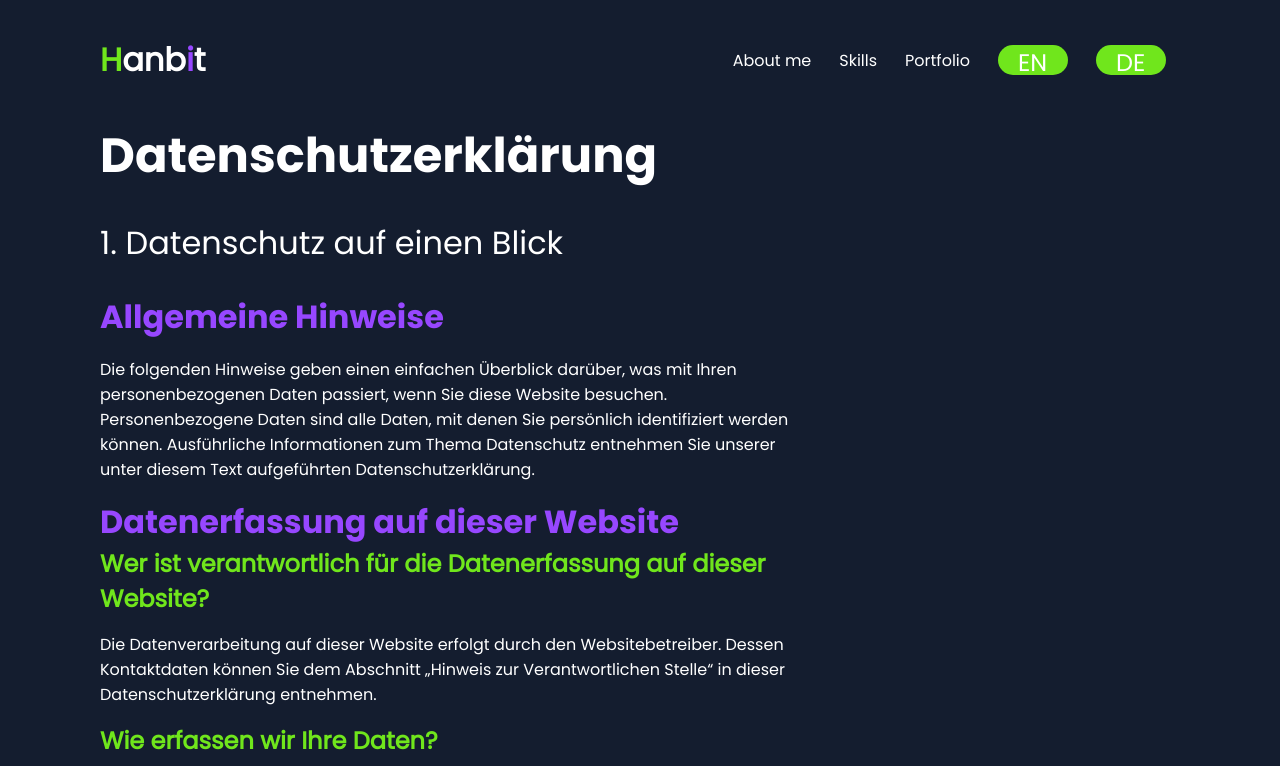
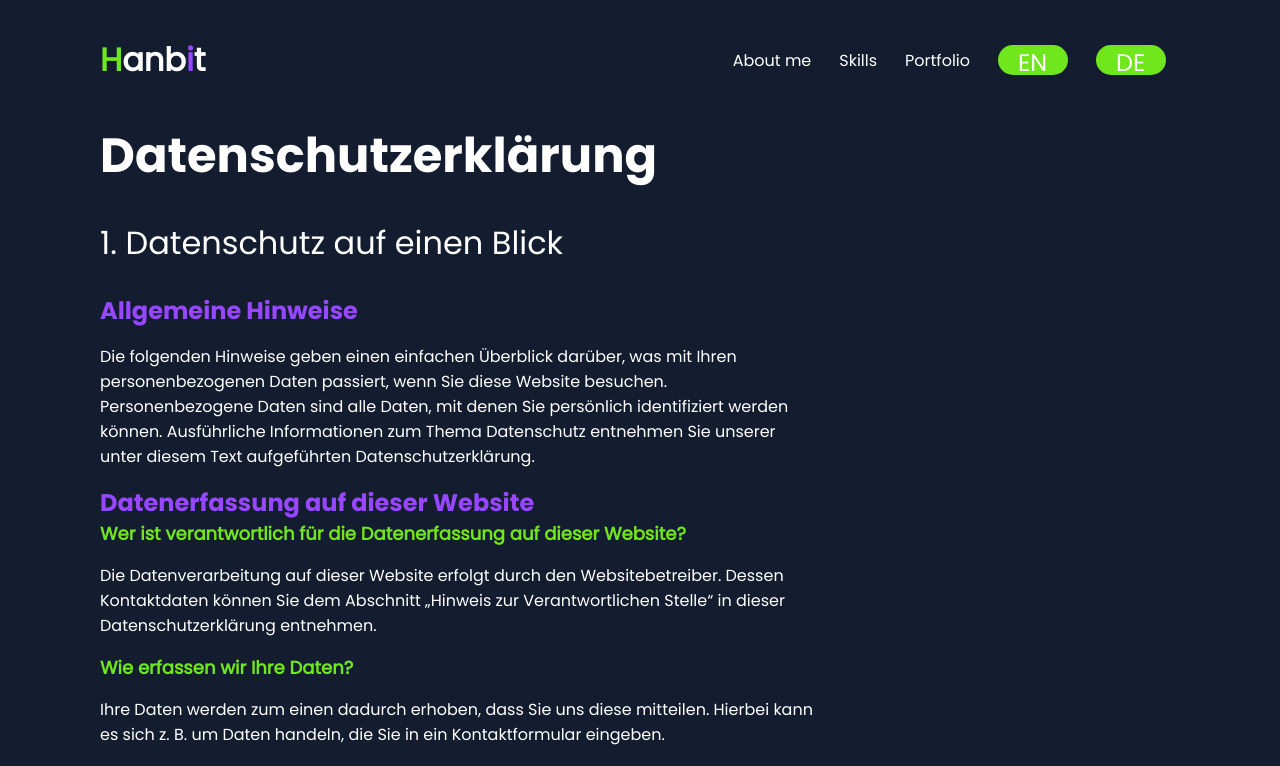
Before and after one commit to hanbit10/portfolio-hanbit, an Angular app: page /policy in a window 1280 px wide. Shown: the top 766 px of the page. Built offline with nearby package versions, Linux system fonts and the light colour scheme.

Commit message:
update links

```diff
--- a/src/app/components/contact/contact.component.html
+++ b/src/app/components/contact/contact.component.html
@@ -59,7 +59,7 @@
           <label for="checkbox" class="button1"></label>
           <p class="checkbox-text">
             {{ translateService.getTranslation("contact.privacy1") }}
-            <a class="link" (click)="gotoPrivacyPolicy()"
+            <a class="link" target="_blank" (click)="gotoPrivacyPolicy()"
               >&nbsp;{{
                 translateService.getTranslation("contact.privacy2")
               }}&nbsp;</a
--- a/src/app/components/contact/contact.component.ts
+++ b/src/app/components/contact/contact.component.ts
@@ -171,6 +171,8 @@ export class ContactComponent implements OnInit {
   }
 
   gotoPrivacyPolicy() {
-    this.router.navigate(['/policy']);
+    this.router.navigate([]).then((result) => {
+      window.open('/policy', '_blank');
+    });
   }
 }
--- a/src/app/components/footer/footer.component.html
+++ b/src/app/components/footer/footer.component.html
@@ -9,16 +9,16 @@
         <div class="logo purple">i</div>
         <div class="logo">t</div>
       </div>
-      <div class="impressum" (click)="gotoImpressum()">
+      <a class="impressum" (click)="gotoImpressum()">
         {{ trasnlateService.getTranslation("footer.imprint") }}
-      </div>
+      </a>
     </div>
     <div class="text">©Hanbit Chang 2024</div>
     <section class="social-network">
       <a href="https://github.com/hanbit10" target="_blank">
         <img src="./assets/img/buttons/github-button.svg" alt="github" />
       </a>
-      <a href="chanbit10@gmail.com">
+      <a href="#contact">
         <img src="./assets/img/buttons/mail-button.svg" alt="mail" />
       </a>
       <a href="https://www.linkedin.com/in/hanbitchang/" target="_blank">
--- a/src/app/components/footer/footer.component.ts
+++ b/src/app/components/footer/footer.component.ts
@@ -17,6 +17,8 @@ export class FooterComponent implements OnInit {
   ) {}
   ngOnInit(): void {}
   gotoImpressum() {
-    this.router.navigate(['/impressum']);
+    this.router.navigate([]).then((result) => {
+      window.open('/impressum', '_blank');
+    });
   }
 }
--- a/src/app/page/privacy-policy/privacy-policy.component.scss
+++ b/src/app/page/privacy-policy/privacy-policy.component.scss
@@ -6,6 +6,14 @@ h1 {
 
 h2 {
   font-size: 32px;
+}
+
+h3 {
+  font-size: 24px;
+}
+
+h4 {
+  font-size: 18px;
 }
 
 a {
```
